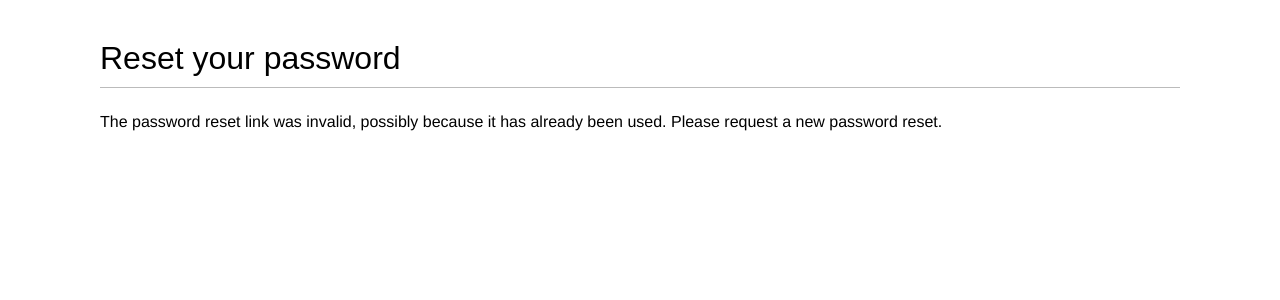
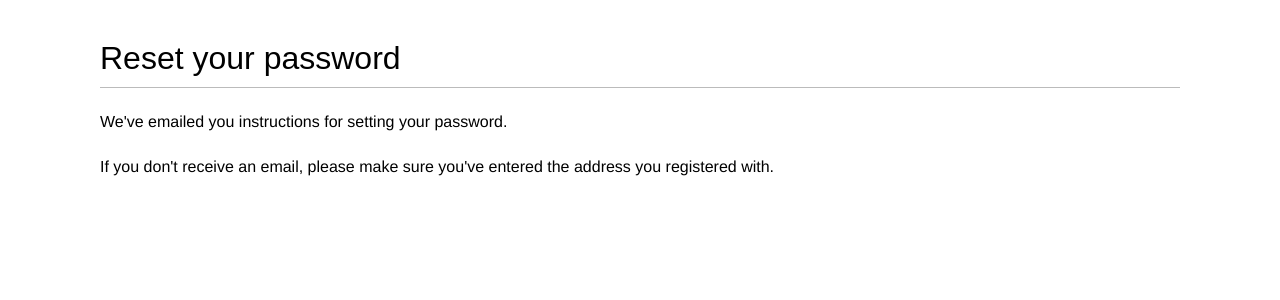
Before and after one commit to yura702007/bookmarks, a Django app: page /account/password-reset/done/ in a window 1280 px wide. Shown: the part 47-347 px from the top of the page. Run offline with Django 4.2, Linux system fonts and the light colour scheme; some web fonts are replaced.

Commit message:
edit password_reset_done.html

```diff
--- a/bookmarks/account/templates/registration/password_reset_done.html
+++ b/bookmarks/account/templates/registration/password_reset_done.html
@@ -4,17 +4,9 @@
 
 {% block content %}
     <h1>Reset your password</h1>
-    {% if validlink %}
-        <p>Please enter your new password twice:</p>
-        <form method="post">
-            {{ form.as_p }}
-            {% csrf_token %}
-            <p><input type="submit" value="Change my password"></p>
-        </form>
-    {% else %}
-        <p>
-            The password reset link was invalid, possibly because it has already
-            been used. Please request a new password reset.
-        </p>
-    {% endif %}
+    <p>We've emailed you instructions for setting your password.</p>
+    <p>
+        If you don't receive an email, please make sure
+        you've entered the address you registered with.
+    </p>
 {% endblock %}
```
